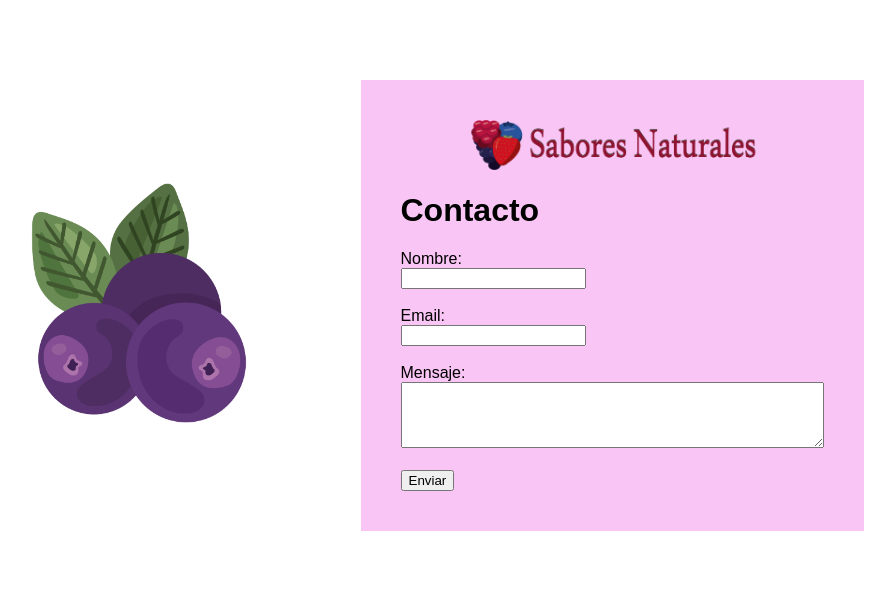
After one commit to EliasYIZVZ/Web-SNaturales, a PHP site: page /links/contacto.html in a window 1280 px wide. The commit adds this page. Shown: the top 602 px of the page, without its empty margins (178-1073 px from the left). Run offline with PHP 8.4, Linux system fonts and the light colour scheme.

Commit message:
version 2

```diff
--- a/index.html
+++ b/index.html
@@ -15,9 +15,9 @@
         <p>Descubre la frescura y calidad de nuestros productos</p>
     </header>
     <nav id="menu">
-            <a href="#">Como contactarnos</a>
-            <a href="#">Nuestros productos</a>
-            <a href="#">Sobre nosotros</a>
+            <a href="links/contacto.html">Como contactarnos</a>
+            <a href="links/productos.html">Nuestros productos</a>
+            <a href="links/info.html">Sobre nosotros</a>
     </nav>
     <main id="main-content">
         <div id="galeria">
--- /dev/null
+++ b/links/contacto.html
@@ -0,0 +1,33 @@
+<!DOCTYPE html>
+<html>
+<head>
+    <meta charset="UTF-8">
+    <meta name="viewport" content="width=device-width, initial-scale=1.0">
+    <link rel="stylesheet" href="styleContacto.css">
+    <meta name="description" content="Contacto con Sabores Naturales - Productos frescos y naturales.">
+    <meta name="keywords" content="contacto, frescos, naturales, productos, calidad">
+    <title>Contacto - Sabores Naturales</title>
+    <body>
+        <div class="arandanoBox">
+            <img id="arandano" src="arandano.jpg" alt="dibujo" width="300px">
+        </div>
+        <div id="container">
+            <header id="header">
+                <img src="../logo.png" alt="logo" width="300">
+                <h1>Contacto</h1>
+            </header>
+
+            <form action="contacto">
+                <label for="nombre">Nombre:</label><br>
+                <input type="text" id="nombre" name="nombre" required><br><br>
+
+                <label for="email">Email:</label><br>
+                <input type="email" id="email" name="email" required><br><br>
+
+                <label for="mensaje">Mensaje:</label><br>
+                <textarea id="mensaje" name="mensaje" rows="4" cols="50" required></textarea><br><br>
+                <input type="submit" value="Enviar">
+            </form>
+        </div>
+    </body>
+</html>
--- /dev/null
+++ b/links/styleContacto.css
@@ -0,0 +1,57 @@
+
+body{
+    font-family: Arial, sans-serif;
+    display: flex;
+    justify-content: center;
+    align-items: center;
+}
+
+#container{
+    padding: 40px;
+    margin: 72px;
+    background-color: #f8c5f4;;
+    display: flex;
+    flex-direction: column;
+}
+
+header {
+    justify-content: center;
+    align-items: center;
+}
+
+header img {
+    display: block;
+    margin: 0 auto;
+}
+
+form input{
+    outline: none;
+    text-decoration: none;
+}
+
+textarea{
+    outline: none;
+    text-decoration: none;
+}
+
+@media (max-width: 800px) {
+    body {
+        flex-direction: column;
+        padding: 20px;
+    }
+
+    #container {
+        margin: 20px;
+        padding: 20px;
+    }
+
+    header img {
+        width: 100%;
+        max-width: 150px;
+    }
+
+    form input, textarea {
+        width: 100%;
+        box-sizing: border-box;
+    }
+}
--- a/style.css
+++ b/style.css
@@ -8,6 +8,7 @@ body {
 header {
     background-color: #f8c5f4;
     padding: 20px;
+    margin: 20px;
     text-align: center;
 }
 
```
Also changed, not shown: links/arandano.jpg (added), links/info.html (added), links/productos.html (added).
